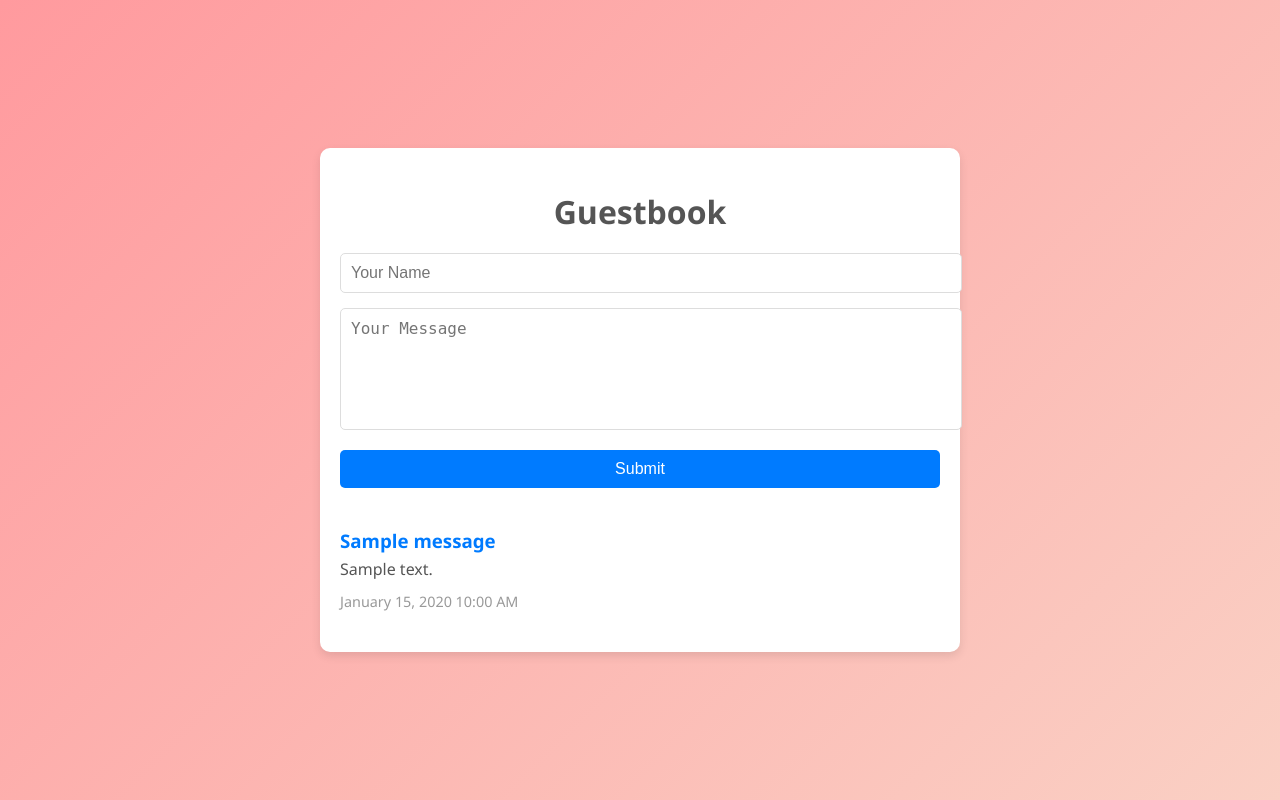
After one commit to 4MKBS/php-learning-project, a PHP site: page /php-learning-project/projects/guestbook_app/index.php in a window 1280 px wide. The commit adds this page. Run offline with PHP 8.4, Linux system fonts and the light colour scheme; tables that the repository leaves empty or names only in its code hold one stand-in row (values such as "Sample post").

Commit message:
guestbook added

```diff
--- a/index.php
+++ b/index.php
@@ -10,6 +10,7 @@
         <li><a href="projects/todo_app/index.php">5. TODO App</a></li>
         <li><a href="projects/contact-email-send/contact.php">6. Contact Form with Email Sending</a></li>
         <li><a href="projects/blog_app/index.php">7. Simple Blog App</a></li>
+        <li><a href="projects/guestbook_app/index.php">8. Guestbook App</a></li>
         <!-- Add more project links here -->
     </ul>
 </main>
--- /dev/null
+++ b/projects/guestbook_app/config.php
@@ -0,0 +1,15 @@
+<?php
+// Database configuration
+$host = "localhost";
+$user = "root"; // Default XAMPP username
+$password = ""; // Default XAMPP password is blank
+$dbname = "guestbook_app";
+
+// Create a connection
+$conn = new mysqli($host, $user, $password, $dbname);
+
+// Check connection
+if ($conn->connect_error) {
+    die("Connection failed: " . $conn->connect_error);
+}
+?>
--- /dev/null
+++ b/projects/guestbook_app/index.php
@@ -0,0 +1,62 @@
+<?php
+require 'config.php';
+
+$messageStatus = "";
+
+// Handle form submission
+if ($_SERVER["REQUEST_METHOD"] === "POST") {
+    $name = htmlspecialchars(trim($_POST['name']));
+    $message = htmlspecialchars(trim($_POST['message']));
+
+    // Validate inputs
+    if (!empty($name) && !empty($message)) {
+        $stmt = $conn->prepare("INSERT INTO messages (name, message) VALUES (?, ?)");
+        $stmt->bind_param("ss", $name, $message);
+        if ($stmt->execute()) {
+            $messageStatus = "<div class='success'>Message added successfully!</div>";
+        } else {
+            $messageStatus = "<div class='error'>Failed to add message. Please try again.</div>";
+        }
+        $stmt->close();
+    } else {
+        $messageStatus = "<div class='error'>Both fields are required!</div>";
+    }
+}
+
+// Fetch all messages
+$result = $conn->query("SELECT name, message, created_at FROM messages ORDER BY created_at DESC");
+$messages = $result->fetch_all(MYSQLI_ASSOC);
+?>
+<!DOCTYPE html>
+<html lang="en">
+<head>
+    <meta charset="UTF-8">
+    <meta name="viewport" content="width=device-width, initial-scale=1.0">
+    <title>Guestbook</title>
+    <link rel="stylesheet" href="style.css">
+</head>
+<body>
+<div class="container">
+    <h1>Guestbook</h1>
+    <?php echo $messageStatus; ?>
+    <form method="POST" class="guestbook-form">
+        <div class="form-group">
+            <input type="text" name="name" placeholder="Your Name" required>
+        </div>
+        <div class="form-group">
+            <textarea name="message" placeholder="Your Message" required></textarea>
+        </div>
+        <button type="submit">Submit</button>
+    </form>
+    <div class="messages">
+        <?php foreach ($messages as $msg): ?>
+            <div class="message">
+                <h3><?php echo htmlspecialchars($msg['name']); ?></h3>
+                <p><?php echo nl2br(htmlspecialchars($msg['message'])); ?></p>
+                <span class="date"><?php echo date('F d, Y h:i A', strtotime($msg['created_at'])); ?></span>
+            </div>
+        <?php endforeach; ?>
+    </div>
+</div>
+</body>
+</html>
--- /dev/null
+++ b/projects/guestbook_app/style.css
@@ -0,0 +1,108 @@
+body {
+    font-family: 'Segoe UI', Arial, sans-serif;
+    margin: 0;
+    background: linear-gradient(135deg, #ff9a9e, #fad0c4);
+    display: flex;
+    justify-content: center;
+    align-items: center;
+    min-height: 100vh;
+    color: #333;
+}
+
+.container {
+    background: #fff;
+    border-radius: 10px;
+    padding: 20px;
+    width: 90%;
+    max-width: 600px;
+    box-shadow: 0 4px 10px rgba(0, 0, 0, 0.1);
+}
+
+h1 {
+    text-align: center;
+    margin-bottom: 20px;
+    color: #555;
+}
+
+.guestbook-form {
+    margin-bottom: 30px;
+}
+
+.form-group {
+    margin-bottom: 15px;
+}
+
+input, textarea {
+    width: 100%;
+    padding: 10px;
+    border: 1px solid #ddd;
+    border-radius: 5px;
+    font-size: 1rem;
+}
+
+textarea {
+    resize: none;
+    height: 100px;
+}
+
+button {
+    background: #007BFF;
+    color: white;
+    border: none;
+    padding: 10px 15px;
+    border-radius: 5px;
+    font-size: 1rem;
+    cursor: pointer;
+    width: 100%;
+}
+
+button:hover {
+    background: #0056b3;
+}
+
+.success {
+    color: #26734d;
+    background: #e7f9ed;
+    padding: 10px;
+    border-radius: 5px;
+    border: 1px solid #b8dfc2;
+    margin-bottom: 15px;
+}
+
+.error {
+    color: #b71c1c;
+    background: #fdecea;
+    padding: 10px;
+    border-radius: 5px;
+    border: 1px solid #f5c6cb;
+    margin-bottom: 15px;
+}
+
+.messages {
+    margin-top: 20px;
+}
+
+.message {
+    border-bottom: 1px solid #ddd;
+    padding: 10px 0;
+    margin-bottom: 10px;
+}
+
+.message:last-child {
+    border-bottom: none;
+}
+
+.message h3 {
+    margin: 0;
+    color: #007BFF;
+}
+
+.message p {
+    margin: 5px 0 10px;
+    color: #555;
+}
+
+.date {
+    font-size: 0.9rem;
+    color: #999;
+}
```
